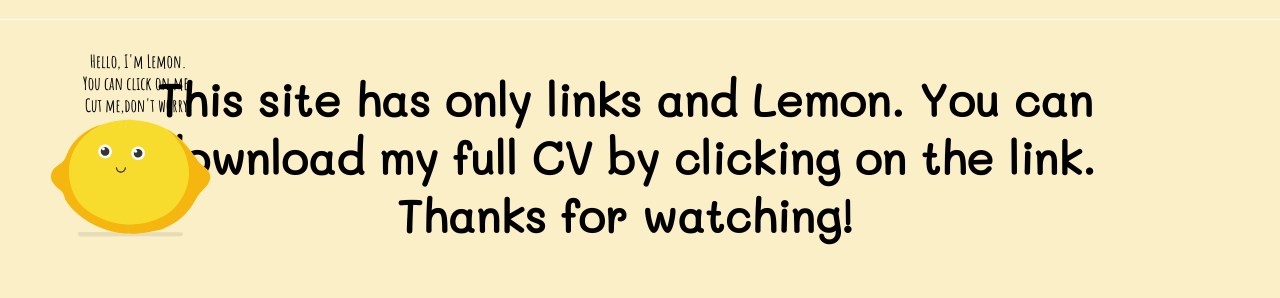
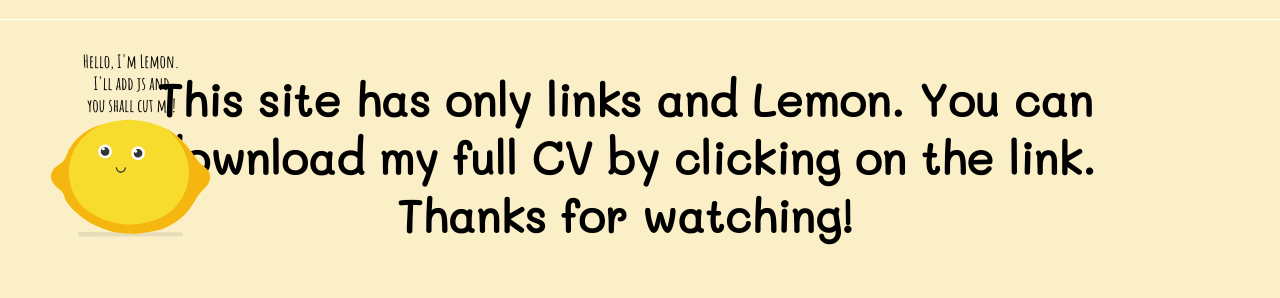
Before and after one commit to JinKoro/JinKoro.github.io, a plain HTML site: page index.html in a window 1280 px wide. Shown: the part 80-378 px from the top of the page. Drawn offline with nearby package versions, Linux system fonts and the light colour scheme.

Commit message:
second commit

```diff
--- a/index.html
+++ b/index.html
@@ -112,7 +112,7 @@
 					c-1.633-1.791-3.127-3.304-3.526-3.402c-0.972-0.238-0.875,0.944-0.875,0.944c0.071,0.018,1.277,1.545,2.749,3.394
 					c-2.463,1.407-4.851,2.818-4.962,3.014c-0.226,0.395,0.178,2.167,1.087,2.132c0.449-0.018,3.008-1.541,5.493-3.124
 					c1.889,2.347,3.724,4.557,3.949,4.505C113.273,88.354,114.181,87.804,113.965,87.107z"/>
-					<p class="lemon_text">Hello, I'm Lemon.<br>You can click on me.<br>Cut me,don't worry! </p>
+					<p class="lemon_text">Hello, I'm Lemon.<br>I'll add js and<br>you shall cut me! </p>
 			</g>
 		</g>
 	</svg>
```
